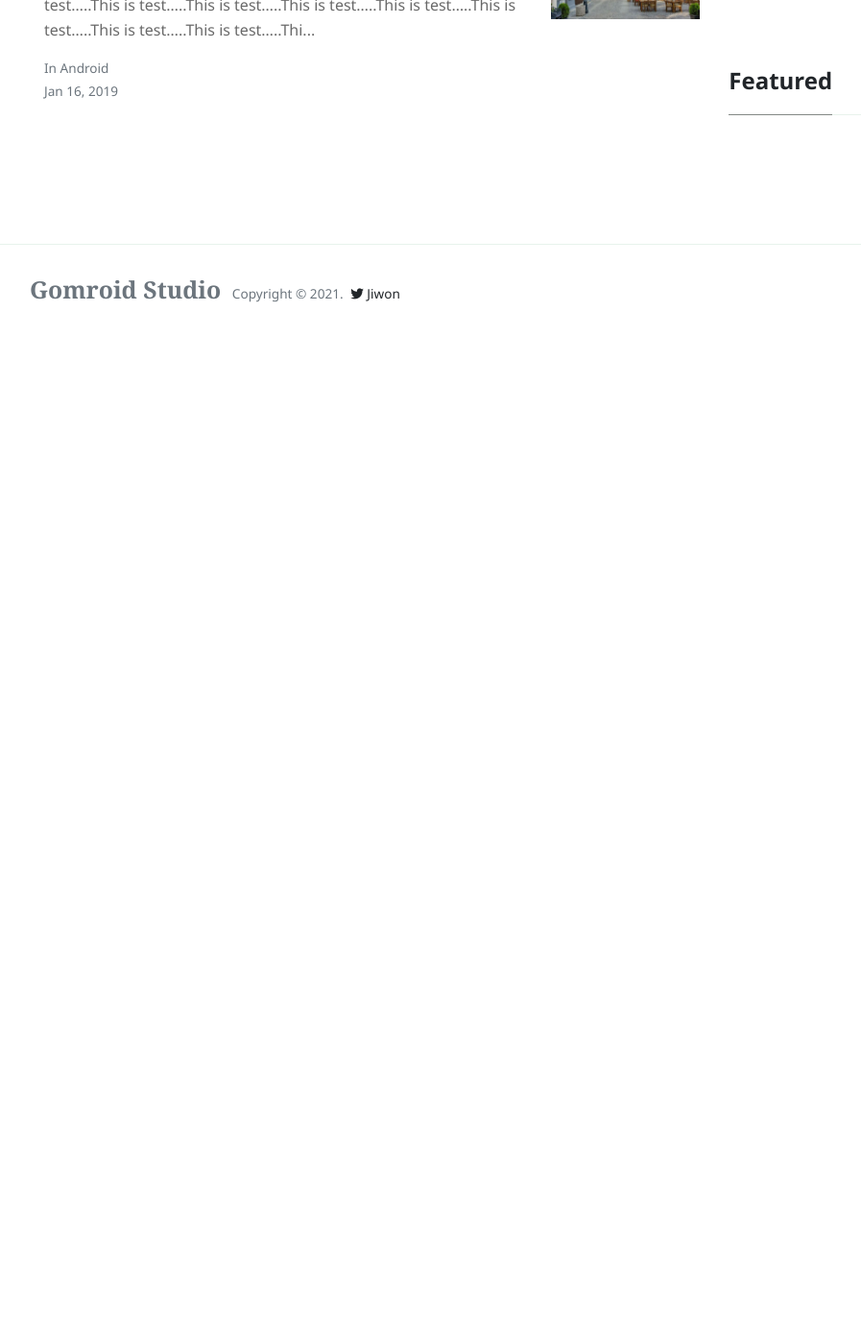
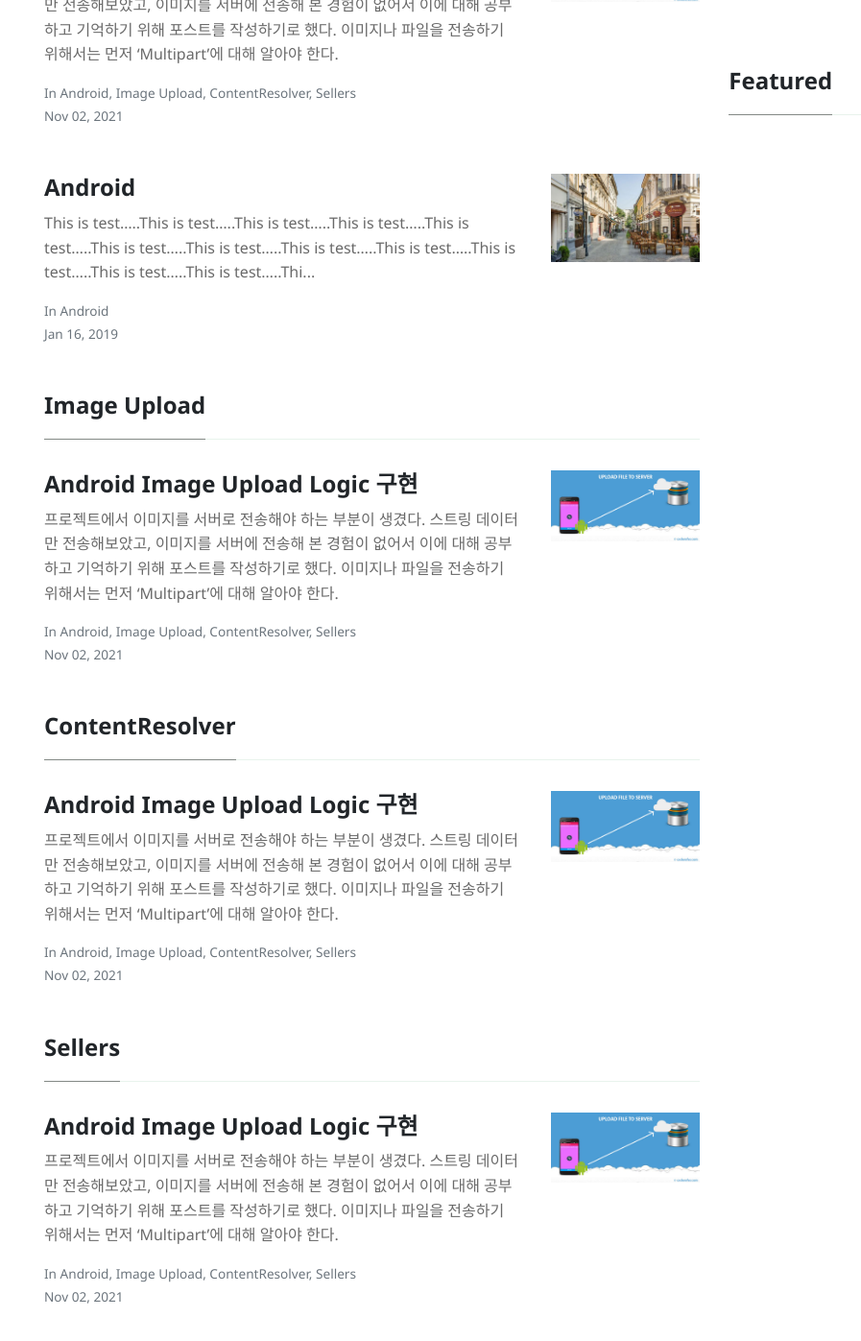
Before and after one commit to jjeewon/jjeewon.github.io, a Jekyll site: the page built from _pages/categories.html, in a window 1280 px wide and 1400 px high, scrolled down 296 px. Shown: the top 1397 px of the window at 96% size, without its empty margins (74-971 px from the left). Built offline with Jekyll 4.4.1, drawn with Linux system fonts in a browser that asks for light colours; nearby versions of some CDN libraries; before the commit the page ends 900 px from its top, so only the background shows below that; some of the changed text lies outside the part shown.

Commit message:
이미지 로직 포스트 업로드

````diff
--- a/_includes/menu-header.html
+++ b/_includes/menu-header.html
@@ -4,7 +4,7 @@
 <a class="nav-link" href="{{site.baseurl}}/index.html">Home</a>
 </li>
 <li class="nav-item">
-<a class="nav-link" href="{{site.baseurl}}/authors-list.html">Authors</a>
+<a class="nav-link" href="{{site.baseurl}}/authors-list.html">About</a>
 </li>
 <li class="nav-item">
 <a class="nav-link" href="{{site.baseurl}}/contact.html">Contact</a>
--- /dev/null
+++ b/_posts/2021-11-02-image-upload-logic.md
@@ -0,0 +1,81 @@
+---
+layout: post
+title:  "Android Image Upload Logic 구현"
+author: jiwon
+categories: [ Android, Image Upload, ContentResolver, Sellers ]
+image: assets/images/file_upload.jpeg
+---
+
+프로젝트에서 이미지를 서버로 전송해야 하는 부분이 생겼다. 스트링 데이터만 전송해보았고, 이미지를 서버에 전송해 본 경험이 없어서 이에 대해 공부하고 기억하기 위해 포스트를 작성하기로 했다. 이미지나 파일을 전송하기 위해서는 먼저 ‘Multipart’에 대해 알아야 한다.
+
+#### Multipart란?
+
+웹 클라이언트가 요청을 보낼 때, http 프로토콜의 바디에 데이터를 ‘여러 부분’으로 나눠서 보내는 것이다. 서버에 파일을 업로드할 때, http 프로토콜의 바디에 파일 정보를 담아서 전송하는데, 파일을 한번에 여러개 전송하면 body 부분에 파일이 여러개의 부분으로 연결되어 전송한다.<sup>[1](#footnote_1)</sup>
+
+#### 안드로이드에서 안드로이드 업로드 로직 구현해보기<sup>[2](#footnote_2)</sup>
+
+(1) 매니페스트 파일에서 저장소 퍼미션 주기<sup>[3](#footnote_3)</sup>
+
+![image info](./file_permission.png)
+
+```
+public static final String WRITE_EXTERNAL_STORAGE
+```
+: Allows an application to write to external storage
+
+```
+public static final String READ_EXTERNAL_STORAGE
+```
+: Allows an application to read from external storage
+
+
+(2) MediaType 객체 만들기
+```
+val mediaType = "multipart/form-data".toMediaTypeOrNull()
+```
+MediaType : HTTP 요청이나 바디에 사용될 컨텐츠의 타입을 지정하는 객체. 파일 업로드할 때는 일반적으로 multipart/form-data 타입을 사용함
+
+(3) RequestBody 객체 만들기
+```
+ val body = imageFile.asRequestBody(mediaType)
+```
+RequestBody : HTTP 요청의 바디를 생성. 여기에서의 바디는 MediaType과 imageFile로 구성됨
+
+(4) MultipartBody.Part 객체 만들기
+```
+val multipartBody = MultipartBody.Part.createFormData("image", imageFile.name, body)
+```
+createFormDatecreateFormData("서버에서 받는 키값 String", 파일 이름 String, 파일 경로를 가지고 있는 RequestBody 객체) : 멀티파트 요청의 바디 파트를 생성함
+
+(5) 서버와 통신하는 서비스 만들기
+```
+interface ProductImageUploadService {
+    @Multipart
+    @POST("/api/v1/product_images")
+    fun uploadProductImage(@Part images: MultipartBody.Part) :
+     Single<ApiResponse<ProductImageUploadResponse>>
+}
+```
+⚠️ @Multipart 어노테이션을 붙여줘야 MultipartBody.Part를 파라미터로 넣을 수 있음
+
+(6) Retrofit으로 통신 테스트 해보기
+
+```
+private fun requestImageUpload(images: MultipartBody.Part){
+        compositeDisposable.add(productImageUploadService.uploadProductImage(images)
+            .subscribeOn(Schedulers.io())
+            .subscribe(::onImageUploadResponse))
+    }
+private fun onImageUploadResponse(response: ApiResponse<ProductImageUploadResponse>) {
+        if (response.success) {
+            Log.d("imageregistration", "이미지 업로드 성공")
+        } else {
+            Log.d("imageregistration", response.message + "?: 알 수 없는 오류가 발생했습니다.")
+        }
+    }
+```
+
+[참고 사이트 및 책]
+<a name="footnote_1">1</a>: [https://codingnotes.tistory.com/73](https://codingnotes.tistory.com/73)
+<a name="footnote_2">2</a>: [[터닝포인트]코틀린으로 쇼핑몰 앱 만들기 : 코틀린의 기본 문법부터 실무 프로젝트까지](https://www.coupang.com/vp/products/1448669625?itemId=2495343201&vendorItemId=70488512934&src=1042503&spec=10304982&addtag=400&ctag=1448669625&lptag=10304982I2495343201&itime=20211102124551&pageType=PRODUCT&pageValue=1448669625&wPcid=16352463134882023358112&wRef=&wTime=20211102124551&redirect=landing&gclid=CjwKCAjwoP6LBhBlEiwAvCcthCknVcLW4ouH-pP0tEcXL2JXcBipFweNbQoUKVCP2-DU6bbKiJJKEhoCZnAQAvD_BwE&campaignid=&adgroupid=&isAddedCart=)
+<a name="footnote_3">3</a>: [안드로이드 Manifest.permission 공식 문서](https://developer.android.com/reference/android/Manifest.permission)
````
Also changed, not shown: assets/images/file_upload.jpeg (added), image-upload-logic/file_permission.png (added).
